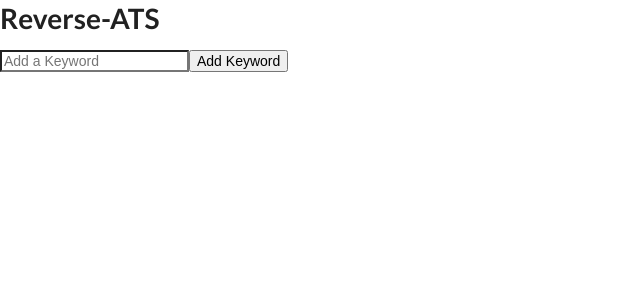
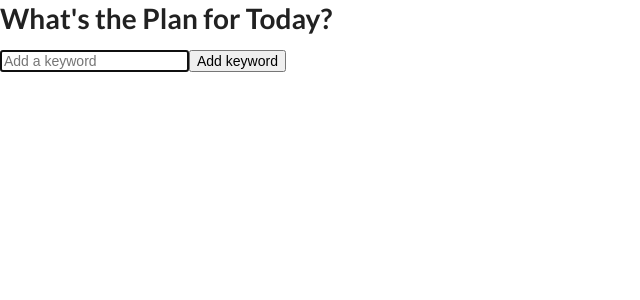
Before and after one commit to Caposto/reverse-ats, a React (Create React App) app in the folder frontend/: page / in a window 1280 px wide. Shown: the top 300 px of the page, without its empty margins (0-640 px from the left). Built offline with nearby package versions, Linux system fonts and the light colour scheme.

Commit message:
working todo app no styling

```diff
--- a/frontend/src/components/Keyword.js
+++ b/frontend/src/components/Keyword.js
@@ -1,27 +1,46 @@
-import React, {useState} from 'react'
-import KeywordForm from './KeywordForm'
-import { RiCloseCircleLine } from 'react-icons/ri'
-import { TiEdit } from 'react-icons/ti'
+import React, { useState } from 'react';
+import KeywordForm from './KeywordForm';
+import { RiCloseCircleLine } from 'react-icons/ri';
+import { TiEdit } from 'react-icons/ti';
 
-function Keyword({ keywords, completeKeyword }) {
+const Keyword = ({ keywords, completeKeyword, removeKeyword, updateKeyword }) => {
   const [edit, setEdit] = useState({
     id: null,
     value: ''
-    })
+  });
+
+  const submitUpdate = value => {
+    updateKeyword(edit.id, value);
+    setEdit({
+      id: null,
+      value: ''
+    });
+  };
+
+  if (edit.id) {
+    return <KeywordForm edit={edit} onSubmit={submitUpdate} />;
+  }
 
   return keywords.map((keyword, index) => (
     <div
-        className={keyword.isUsed ? 'keyword-row-used' :
-        'keyword-row'} key={index}>
+      className={keyword.isComplete ? 'keyword-row complete' : 'keyword-row'}
+      key={index}
+    >
       <div key={keyword.id} onClick={() => completeKeyword(keyword.id)}>
         {keyword.text}
       </div>
       <div className='icons'>
-                <RiCloseCircleLine />
-                <TiEdit />
+        <RiCloseCircleLine
+          onClick={() => removeKeyword(keyword.id)}
+          className='delete-icon'
+        />
+        <TiEdit
+          onClick={() => setEdit({ id: keyword.id, value: keyword.text })}
+          className='edit-icon'
+        />
       </div>
     </div>
-    ))
-}
+  ));
+};
 
-export default Keyword
+export default Keyword;
--- a/frontend/src/components/KeywordForm.js
+++ b/frontend/src/components/KeywordForm.js
@@ -1,7 +1,13 @@
-import React, {useState} from 'react';
+import React, { useState, useEffect, useRef } from 'react';
 
 function KeywordForm(props) {
-    const [input, setInput] = useState('');
+  const [input, setInput] = useState(props.edit ? props.edit.value : '');
+
+  const inputRef = useRef(null);
+
+  useEffect(() => {
+    inputRef.current.focus();
+  });
 
   const handleChange = e => {
     setInput(e.target.value);
@@ -10,26 +16,44 @@ function KeywordForm(props) {
   const handleSubmit = e => {
     e.preventDefault();
 
-      props.onSubmit ({
-        id: Math.floor(Math.random() * 10000), // FIXME: Is this ID necessary
+    props.onSubmit({
+      id: Math.floor(Math.random() * 10000),
       text: input
     });
-
     setInput('');
   };
 
   return (
-      <form className="keyword-form" onSubmit={handleSubmit}>
+    <form onSubmit={handleSubmit} className='keyword-form'>
+      {props.edit ? (
+        <>
           <input
-            type="text"
-            placeholder="Add a Keyword"
+            placeholder='Update your item'
             value={input}
-            name="text"
+            onChange={handleChange}
+            name='text'
+            ref={inputRef}
+            className='keyword-input edit'
+          />
+          <button onClick={handleSubmit} className='keyword-button edit'>
+            Update
+          </button>
+        </>
+      ) : (
+        <>
+          <input
+            placeholder='Add a keyword'
+            value={input}
+            onChange={handleChange}
+            name='text'
             className='keyword-input'
-            onChange={handleChange}>
-          </input>
-
-          <button className='todo-button'>Add Keyword</button>
+            ref={inputRef}
+          />
+          <button onClick={handleSubmit} className='keyword-button'>
+            Add keyword
+          </button>
+        </>
+      )}
     </form>
   );
 }
--- a/frontend/src/components/KeywordList2.js
+++ b/frontend/src/components/KeywordList2.js
@@ -1,38 +1,57 @@
-import React, {useState} from 'react'
+import React, { useState } from 'react';
+import KeywordForm from './KeywordForm';
 import Keyword from './Keyword';
-import KeywordForm from './KeywordForm'
 
 function KeywordList2() {
-    const[keywords, setKeywords] = useState([]); // FIXME: Can I pass the inital state to be the result of the API? try UseEffect hook
+  const [keywords, setKeywords] = useState([]);
 
   const addKeyword = keyword => {
     if (!keyword.text || /^\s*$/.test(keyword.text)) {
-            return
+      return;
     }
 
-        const newKeywords = [keyword, ...keywords]
+    const newKeywords = [keyword, ...keywords];
 
-        setKeywords(newKeywords) // Update state with new keywords
+    setKeywords(newKeywords);
+    console.log(...keywords);
+  };
+
+  const updateKeyword = (todoId, newValue) => {
+    if (!newValue.text || /^\s*$/.test(newValue.text)) {
+      return;
     }
 
-    const completeKeywords = id => {
+    setKeywords(prev => prev.map(item => (item.id === todoId ? newValue : item)));
+  };
+
+  const removeKeyword = id => {
+    const removedArr = [...keywords].filter(keyword => keyword.id !== id);
+
+    setKeywords(removedArr);
+  };
+
+  const completeKeyword = id => {
     let updatedKeywords = keywords.map(keyword => {
       if (keyword.id === id) {
-                keyword.isComplete = !keyword.isComplete
+        keyword.isComplete = !keyword.isComplete;
       }
-            return keyword
-        })
+      return keyword;
+    });
+    setKeywords(updatedKeywords);
+  };
 
-        setKeywords(updatedKeywords)
+  return (
+    <>
+      <h1>What's the Plan for Today?</h1>
+      <KeywordForm onSubmit={addKeyword} />
+      <Keyword
+        keywords={keywords}
+        completeKeyword={completeKeyword}
+        removeKeyword={removeKeyword}
+        updateKeyword={updateKeyword}
+      />
+    </>
+  );
 }
 
-    return (
-      <div>
-          <h1>Reverse-ATS</h1>
-          <KeywordForm onSubmit={addKeyword}/>
-          <Keyword keywords={keywords} completeKeywords={completeKeywords}/>
-      </div>
-    )
-}
-
-export default KeywordList2
+export default KeywordList2;
```
Lines whose indentation alone changed are shown as unchanged.
